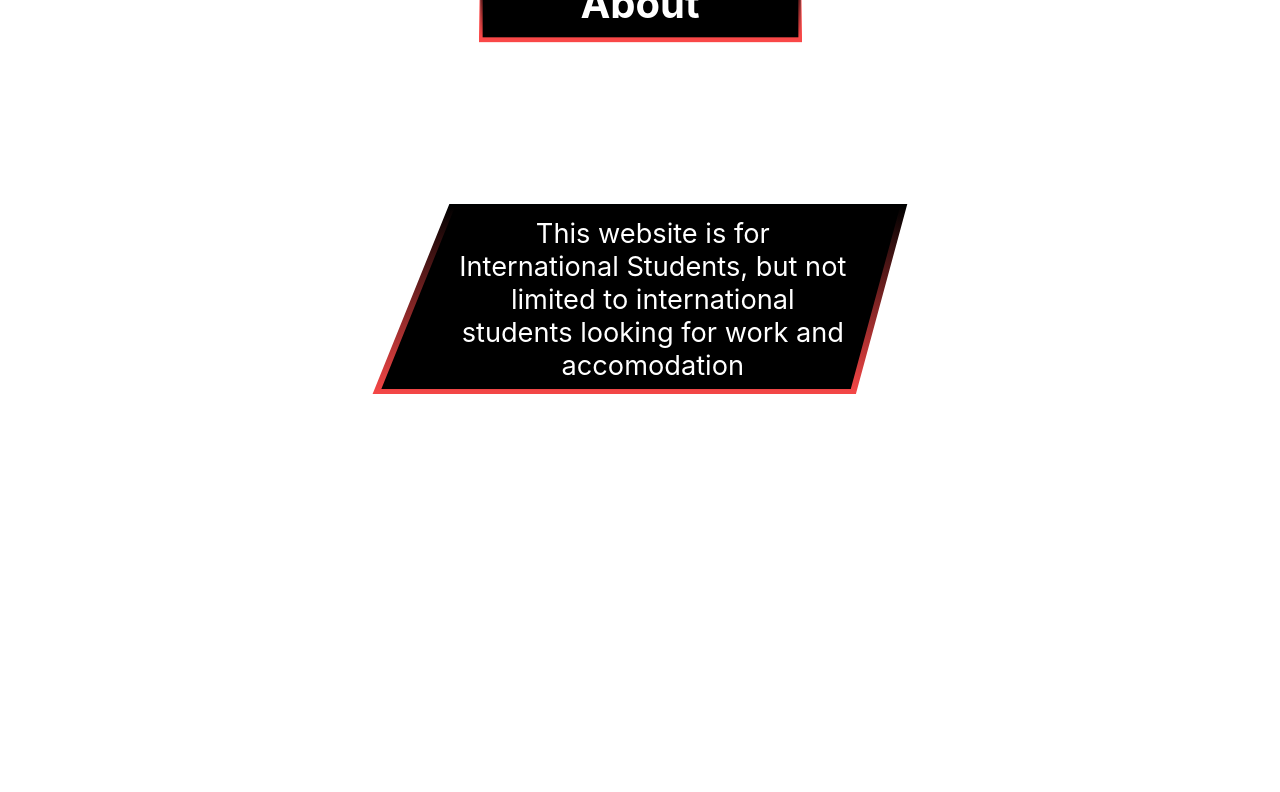
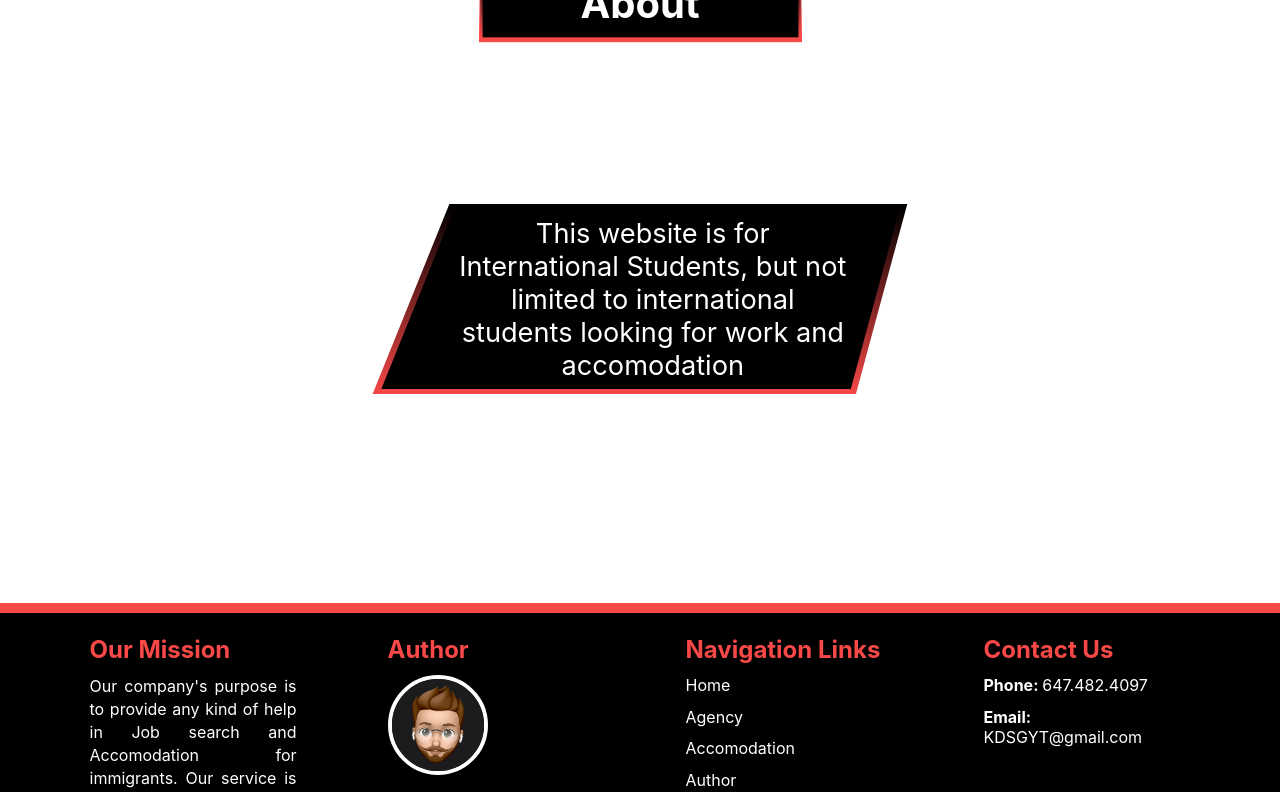
Before and after one commit to KDSGYT/way2way-react, a React (Create React App) app: page /#/ in a window 1280 px wide. Shown: the part 2000-2792 px from the top of the page. Before the commit the page ends 2603 px from the top, so only its background shows below. Built offline with nearby package versions, Linux system fonts and the light colour scheme; no server answers; the database is empty.

Commit message:
Created footer Features: 1. Shows the company mission 2. Represents the author of the website 3. Navigation links to other website pages 4. Contact Us section so the user can contact us if needed

```diff
--- a/package.json
+++ b/package.json
@@ -15,6 +15,7 @@
     "@types/react": "^17.0.0",
     "@types/react-dom": "^17.0.0",
     "axios": "^0.21.1",
+    "file-loader": "^6.2.0",
     "firebase": "^8.2.1",
     "firebaseui": "^4.7.1",
     "react": "^16.14.0",
--- /dev/null
+++ b/src/Components/AuthorProfileImage/AuthorProfileImage.scss
@@ -0,0 +1,22 @@
+div.profile-image {
+    margin: 10% auto;
+    margin-top: 15%;
+    background-position: center;
+    background-size: cover;
+    border: 4px solid white;
+    width: 60;
+    height: 50%;
+    min-width: 100px;
+    min-height: 100px;
+    border-radius: 100%;
+
+    img {
+        width: 100%;
+        height: 100%;
+        border-radius: 100%;
+        object-fit: cover;
+        object-position: center;
+        overflow: hidden;
+        // width: 100;
+    }
+}
--- /dev/null
+++ b/src/Components/AuthorProfileImage/AuthorProfileImage.tsx
@@ -0,0 +1,17 @@
+import { FC } from 'react';
+import './AuthorProfileImage.scss';
+
+interface props {
+    image: string //src to the file that needs to be displayed
+    className?: string //class to style the component
+    id?: string //id to style the component
+}
+
+const AuthorProfileImage: FC<props> = ({ image, className }) => {
+    return (
+        <div className={`profile-image ${className} `} >
+            <img src={image} alt="" />
+        </div>
+    )
+}
+export default AuthorProfileImage;
--- /dev/null
+++ b/src/Components/Footer/Footer.scss
@@ -0,0 +1,78 @@
+@import '../../assets/Global.scss';
+@import '../../assets/Variables.scss';
+
+#footer {
+    width: 100vw;
+    min-height: 200px;
+    border: 2px solid black;
+    padding: 10px;
+    background-color: black;
+    border: none;
+    border-top: 10px solid $accentRed;
+    color: white;
+    flex-direction: row;
+    justify-content: space-evenly;
+
+    h3 {
+        font-size: 24px;
+    }
+
+    ul {
+        min-width: 230px;
+        // remove the default styling for te list
+        list-style-type: none;
+        width: 100px;
+
+        .link{
+            cursor: pointer;
+            &:hover{
+                text-decoration: underline;
+            }
+        }
+
+        li {
+            // All the list headings in the footer willbe colored with accent color and margin
+            margin: 5%;
+
+            h3 {
+                color: $accentRed;
+                margin: 4% auto;
+            }
+
+            p {
+                width: 100%;
+                line-height: 23px;
+                text-align: justify;
+                word-break: normal;
+            }
+
+            a {
+                color: white;
+            }
+        }
+    }
+
+    #author {
+        &>ul {
+            width: 100%;
+
+            // li.display-as-flex {
+            //     align-items: center;
+
+            // }
+        }
+
+        .footer-author-dp {
+            width: 100px;
+            height: 100px;
+            margin: 0;
+            padding: 0;
+
+            img {
+                width: 100%;
+                height: 100%;
+            }
+        }
+    }
+
+}
--- /dev/null
+++ b/src/Components/Footer/Footer.tsx
@@ -0,0 +1,76 @@
+import { FC } from "react";
+import './Footer.scss';
+import AuthorProfileImage from "../AuthorProfileImage/AuthorProfileImage";
+import DP from '../../assets/img/dp.png';
+import { useHistory } from "react-router-dom";
+
+/**
+ * Content
+ *
+ * Author Information (Social media, email)
+ * Navigation Links as the navbar is not sticky
+ * Copyright may b
+ * Our mission
+ * Keywords for SEO
+ * Donation
+ */
+
+
+interface props {
+
+}
+
+const Footer: FC<props> = () => {
+
+    const history = useHistory();
+
+    return (
+        <footer id="footer" className="display-as-flex">
+
+            {/* Our Company Goal */}
+            <ul id="our-mission">
+                <li><h3>Our Mission</h3></li>
+                <li><p>Our company's purpose is to provide any kind of help in Job search and Accomodation for immigrants. Our service is completely free of cost plus no ads.</p></li>
+            </ul>
+
+            {/* Author Section */}
+            <ul id="author" className="display-as-flex">
+                <ul >
+                    <li><h3>Author</h3></li>
+                    <li className="display-as-flex">
+
+                        <AuthorProfileImage
+                            image={DP}
+                            className={"footer-author-dp"}
+                        />
+                    </li>
+                </ul>
+                <ul>
+                    <li><h4>Karan Pal Singh</h4></li>
+                    <li><a href="http://kdsg.live" ><u>KDSG.LIVE</u> </a></li>
+                </ul>
+
+            </ul>
+
+            {/* Navigation links */}
+            <ul>
+                <li><h3>Navigation Links</h3></li>
+                <li className="link" onClick={() => history.push('/')}>Home</li>
+                <li className="link" onClick={() => history.push('/agencies')}>Agency</li>
+                <li className="link" onClick={() => history.push('/accomodation')}>Accomodation</li>
+                <li className="link" onClick={() => history.push('/author')}>Author</li>
+                <li className="link" onClick={() => history.push('/login')}>Login</li>
+            </ul>
+
+            {/* Contact US */}
+            <ul>
+                <li><h3>Contact Us</h3></li>
+                <li><b>Phone: </b><a className="link" href="tel:+16474824097" >647.482.4097</a></li>
+                <li><b>Email: </b><a className="link" href="mailto:kdsgyt@gmail.com">KDSGYT@gmail.com</a></li>
+            </ul>
+
+        </footer>
+    )
+}
+
+export default Footer;
--- a/src/Components/Profile/Profile.scss
+++ b/src/Components/Profile/Profile.scss
@@ -13,20 +13,8 @@
     background-size: contain;
     background-repeat: no-repeat;
 
-    #profile-image {
-        margin: 10% auto;
-        margin-top: 15%;
-        background-image: url("../../assets/img/dp.PNG");
-        background-position: center;
-        background-size: cover;
-        border: 4px solid white;
-        border-radius: 100%;
-        width: 60%;
-        height: 50%;
-        min-width: 100px;
-        min-height: 100px;
 
-    }
+
 
     h1 {
         margin: auto;
@@ -66,12 +54,13 @@
     }
 }
 
-@media (max-width:768px){
-    #profile{
+@media (max-width:768px) {
+    #profile {
         padding: 5%;
-        #profile-image{
+
+        #profile-image {
             height: 140px;
-            width:  140px;
+            width: 140px;
         }
     }
 }
--- a/src/Components/Profile/Profile.tsx
+++ b/src/Components/Profile/Profile.tsx
@@ -4,14 +4,14 @@ import LinkedInIcon from '@material-ui/icons/LinkedIn';
 import GitHubIcon from '@material-ui/icons/GitHub';
 import TwitterIcon from '@material-ui/icons/Twitter';
 import { Instagram } from '@material-ui/icons';
+import AuthorProfileImage from '../AuthorProfileImage/AuthorProfileImage';
+import DP from '../../assets/img/dp.png';
 
 function Profile() {
 
     return (
         <div id="profile">
-            <div id="profile-image">
-                <img src={"../../assets/img/dp.png"} alt="" />
-            </div>
+            <AuthorProfileImage image={DP}/>
             <h1>Karan Pal Singh</h1>
             <ul id="social-media-links">
                 <li id="linked-in"><a target="_blank" rel="noreferrer" href="https://linkedin.com/in/KDSGYT" ><LinkedInIcon fontSize="large" /></a></li>
--- a/src/assets/Global.scss
+++ b/src/assets/Global.scss
@@ -31,7 +31,6 @@
     display: flex;
     flex-direction: column;
     justify-content: center;
-    align-items: center;
 }
 
 // Hide the arrows for increasing number in input type number
--- a/src/views/Author/Author.scss
+++ b/src/views/Author/Author.scss
@@ -1,4 +1,4 @@
-#author{
+section#author{
     display: flex;
     flex-direction: column;
     justify-content: center;
--- a/src/views/Home/Home.tsx
+++ b/src/views/Home/Home.tsx
@@ -3,6 +3,7 @@ import { useHistory } from 'react-router-dom';
 import AboutSection from '../../Components/AboutSection/AboutSection';
 import AccomodationSection from '../../Components/AccomodationSection/AccomodationSection';
 import AgencySection from '../../Components/AgencySection/AgencySection';
+import Footer from '../../Components/Footer/Footer';
 import './Home.scss';
 
 interface props {
@@ -11,26 +12,6 @@ interface props {
 
 const Home: FC<props> = () => {
 
-    // function homeProfileCallback(
-    //     id: any, // the "id" prop of the Profiler tree that has just committed
-    //     phase: any, // either "mount" (if the tree just mounted) or "update" (if it re-rendered)
-    //     actualDuration: any, // time spent rendering the committed update
-    //     baseDuration: any, // estimated time to render the entire subtree without memoization
-    //     startTime: any, // when React began rendering this update
-    //     commitTime: any, // when React committed this update
-    //     interactions: any // the Set of interactions belonging to this update
-    // ) {
-    //     const data = {
-    //         id, // the "id" prop of the Profiler tree that has just committed
-    //         phase, // either "mount" (if the tree just mounted) or "update" (if it re-rendered)
-    //         actualDuration, // time spent rendering the committed update
-    //         baseDuration, // estimated time to render the entire subtree without memoization
-    //         startTime, // when React began rendering this update
-    //         commitTime, // when React committed this update
-    //         interactions // the Set of interactions belonging to this update
-    //     }
-    //     console.table(data)
-    // }
     const history: any = useHistory();
     return (
         <div id="home-page">
@@ -42,6 +23,7 @@ const Home: FC<props> = () => {
             <AgencySection onClick={() => history.push('/agencies')} />
             <AccomodationSection onClick={() => history.push('/accomodation')} />
             <AboutSection onClick={() => history.push('/author')} />
+            <Footer />
         </div>
     )
 }
```
Also changed, not shown: src/assets/img/dp.png (renamed from src/assets/img/dp.PNG), 1 other file (tests, documents, lock files or other folders).
